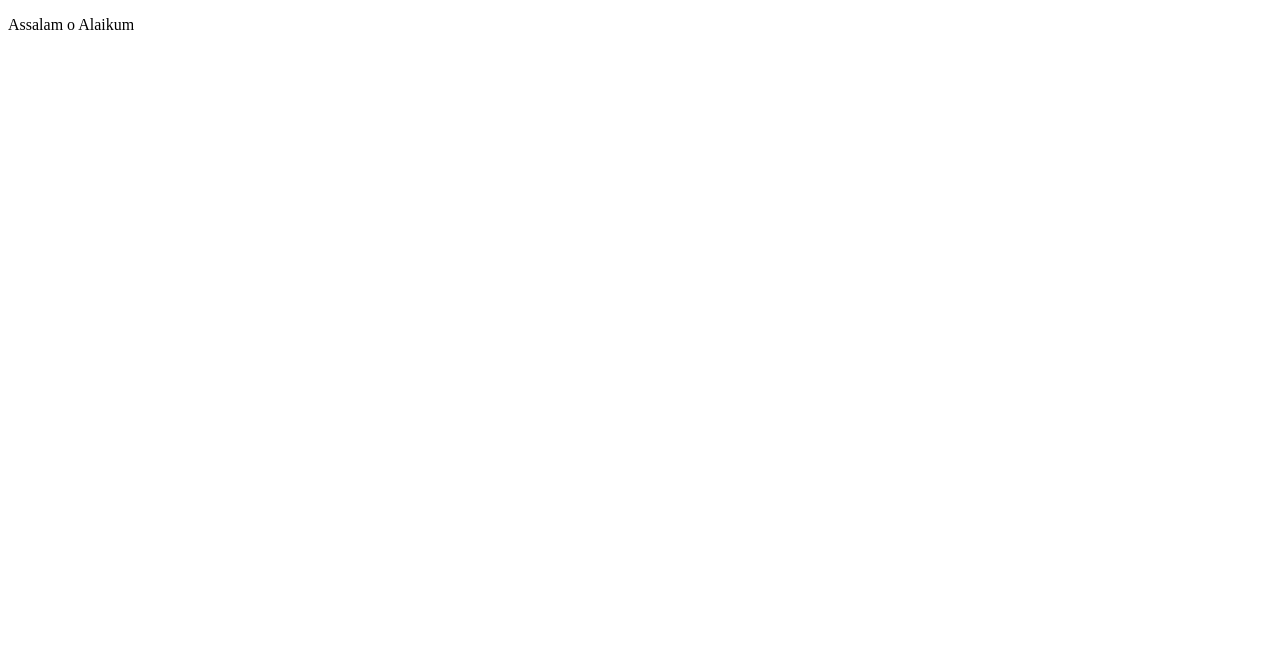
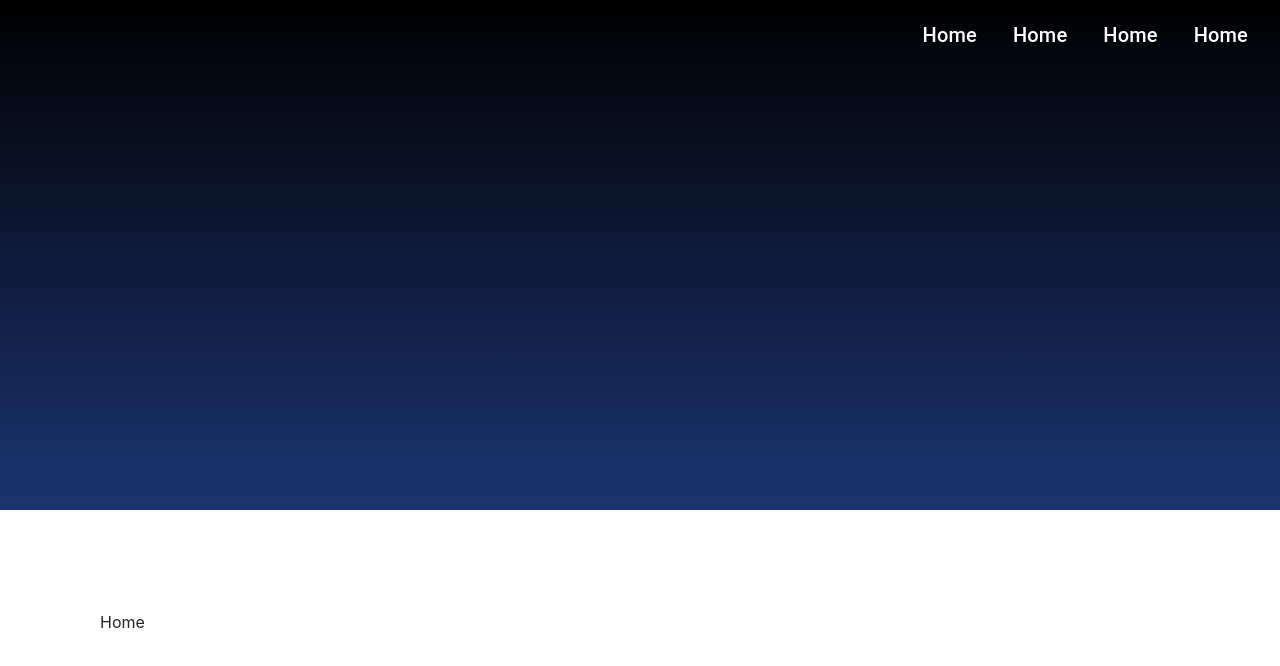
Before and after one commit to zahidalidev/vehicle-selling-platform, a React (Create React App) app in the folder FrontEnd/: page / in a window 1280 px wide. Shown: the top 666 px of the page. Built offline with nearby package versions, Linux system fonts and the light colour scheme.

Commit message:
navbar and drawer ready

```diff
--- /dev/null
+++ b/FrontEnd/jsconfig.json
@@ -0,0 +1,5 @@
+{
+    "exclude": [
+        "node_modules"
+    ]
+}
--- /dev/null
+++ b/FrontEnd/src/App.css
@@ -0,0 +1,11 @@
+.slider{
+    height: 510px;
+    width: 100%;
+    background-image: linear-gradient(180deg, black, rgb(27, 53, 114));;
+}
+
+@media (max-width: 767px){
+    .slider{
+        height: 250px !important;
+    }
+}
--- a/FrontEnd/src/App.js
+++ b/FrontEnd/src/App.js
@@ -1,10 +1,29 @@
+import React, { Component } from "react";
 
-function App() {
-  return (
-    <div className="App">
-      <p>Assalam o Alaikum</p>
-    </div>
-  );
+import NavBar from './appBar/NavBar';
+import Home from './pages/Home';
+import "./App.css"
+
+class App extends Component {
+  render() {
+    return (
+      <div className="App">
+        <div className="container">
+          <div className="col-md-12">
+            <NavBar onWindow={window} />
+          </div>
+        </div>
+        <div className="col-md-12 slider">
+
+        </div>
+        <div className="container">
+          <div style={{ marginTop: 100 }} className="col-md-12">
+            <Home />
+          </div>
+        </div>
+      </div>
+    );
+  }
 }
 
 export default App;
--- /dev/null
+++ b/FrontEnd/src/appBar/NavBar.css
@@ -0,0 +1,55 @@
+.root {
+    flex-grow: 1;
+}
+.appBar {
+    background-color: rgba(40, 40, 40, 0) !important;
+    height: 70px !important ;
+    flex-direction: row !important;
+    justify-content: flex-end !important;
+}
+
+.toolbar {
+    align-items: flex-start;
+    min-height: 128px;
+}
+
+.menue {
+    justify-items: right
+}
+
+.windowMenue {
+    padding: 8px !important;
+    margin-left: 20px !important;
+    width: fit-content;
+    cursor: pointer;
+
+}
+.windowMenue:after {
+  content: "";
+  background: #90c8ee;
+  display: block;
+  position: absolute;
+  padding-top: 25%;
+  padding-left: 30%;
+  margin-left: -20px !important;
+  margin-top: -20%;
+  opacity: 0;
+  transition: all 0.8s
+}
+
+.windowMenue:active:after {
+  padding: 0;
+  margin: 0;
+  opacity: 1;
+  transition: 0s
+}
+@media (max-width: 767px){
+    .draweMenu {
+        width: 100% !important;
+        margin-left: -0px !important;
+        color: black !important;
+    }
+    .appBar {
+        justify-content: flex-start !important;
+    }
+}
--- /dev/null
+++ b/FrontEnd/src/appBar/NavBar.js
@@ -0,0 +1,146 @@
+import React, { useEffect, useState } from 'react';
+import _ from "lodash";
+import PropTypes from 'prop-types';
+import AppBar from '@material-ui/core/AppBar';
+import Drawer from '@material-ui/core/Drawer';
+import IconButton from '@material-ui/core/IconButton';
+import ListItem from '@material-ui/core/ListItem';
+import ListItemIcon from '@material-ui/core/ListItemIcon';
+import MenuIcon from '@material-ui/icons/Menu';
+import Toolbar from '@material-ui/core/Toolbar';
+import { makeStyles, useTheme } from '@material-ui/core/styles';
+import LocalShippingIcon from '@material-ui/icons/LocalShipping';
+import DriveEtaIcon from '@material-ui/icons/DriveEta';
+import InputLabel from '@material-ui/core/InputLabel';
+import FormControl from '@material-ui/core/FormControl';
+import { Typography } from '@material-ui/core';
+import Button from '@material-ui/core/Button';
+import List from "@material-ui/core/List"
+
+import "./NavBar.css"
+import colors from '../config/colors';
+
+const drawerWidth = 130;
+const appBarHeight = 70;
+
+
+const useStyles = makeStyles((theme) => ({
+  menuButton: {
+    [theme.breakpoints.up('sm')]: {
+      display: 'none',
+    },
+  },
+
+  drawer: {
+    [theme.breakpoints.up('sm')]: {
+      width: drawerWidth,
+      flexShrink: 0,
+    },
+  },
+
+  drawerPaper: {
+    marginTop: appBarHeight,
+    width: drawerWidth,
+    backgroundColor: colors.white,
+    color: colors.white,
+    alignItems: "center",
+  },
+
+  logo: {
+    marginTop: window.innerWidth < 768 ? -90 : 5,
+    marginLeft: 20,
+    width: window.innerWidth < 768 ? 200 : 370,
+    height: window.innerWidth < 768 ? appBarHeight - 30 : appBarHeight - 10,
+  },
+
+}));
+
+function NavBar(props) {
+  const { onWindow } = props;
+  const windowWidth = onWindow.innerWidth;
+  const classes = useStyles();
+  const theme = useTheme();
+  const [mobileOpen, setMobileOpen] = useState(false);
+
+  // like componentDidMount() in class
+  useEffect(() => {
+
+  })
+
+  const handleDrawerToggle = () => {
+    setMobileOpen(!mobileOpen);
+  };
+
+  const drawer = (
+    <div style={{ width: "100%", marginTop: 20 }}>
+      <Button className="draweMenu" >Home</Button>
+      <Button className="draweMenu" >Home</Button>
+      <Button className="draweMenu" >Home</Button>
+      <Button className="draweMenu" >Home</Button>
+    </div>
+  );
+
+  const container = onWindow !== undefined ? onWindow.document.body : undefined;
+  console.log("c: ", container)
+  return (
+    <div className="root">
+      {/* App Bar to render drawer conditionally */}
+      <AppBar position="fixed" className="appBar" elevation={0}>
+        <Toolbar className="toolbar">
+          <IconButton
+            color="inherit"
+            aria-label="open drawer"
+            onClick={handleDrawerToggle}
+            className={classes.menuButton}
+          >
+            <MenuIcon />
+          </IconButton>
+          {/* <Toolbar>
+                <img src={logo} className={classes.logo} />
+                </Toolbar> */}
+          <div hidden={windowWidth < 767} >
+            <List style={{
+              display: 'flex',
+              flexDirection: 'row',
+              padding: 0,
+            }}>
+              <Typography className="windowMenue" variant="h6" color="inherit">
+                Home
+              </Typography>
+              <Typography className="windowMenue" variant="h6" color="inherit">
+                Home
+              </Typography>
+              <Typography className="windowMenue" variant="h6" color="inherit">
+                Home
+              </Typography>
+              <Typography className="windowMenue" variant="h6" color="inherit">
+                Home
+              </Typography>
+            </List>
+          </div>
+        </Toolbar>
+      </AppBar>
+
+      {/* for mobile */}
+      <nav className={classes.drawer} >
+        <Drawer
+          container={container}
+          variant="temporary"
+          anchor={'left'}
+          open={mobileOpen}
+          onClose={handleDrawerToggle}
+          classes={{
+            paper: classes.drawerPaper,
+          }}
+          ModalProps={{
+            keepMounted: true, // Better open performance on mobile.
+          }}
+        >
+          {drawer}
+        </Drawer>
+      </nav>
+    </div>
+  );
+}
+
+export default NavBar;
--- /dev/null
+++ b/FrontEnd/src/config/colors.js
@@ -0,0 +1,16 @@
+export default {
+    primary: "#811428",
+    secondary: "#292728",
+    darkGray: "#303656",
+    lightGray: "#dadada",
+    tomato: "#842335",
+    lightBlue: "#4f72cc",
+    skyGreen: "#1da847",
+    black: "#000",
+    white: "#fff",
+    medium: "#6e6969",
+    light: "#f8f4f4",
+    dark: "#0c0c0c",
+    danger: "#ff5252",
+    sideBarButton: "#242223"
+}
--- a/FrontEnd/src/index.js
+++ b/FrontEnd/src/index.js
@@ -2,6 +2,8 @@ import React from 'react';
 import ReactDOM from 'react-dom';
 import App from './App';
 import reportWebVitals from './reportWebVitals';
+import "bootstrap/dist/css/bootstrap.css";
+import "font-awesome/css/font-awesome.css";
 
 ReactDOM.render(
   <React.StrictMode>
--- /dev/null
+++ b/FrontEnd/src/pages/Home.js
@@ -0,0 +1,11 @@
+import React, { Component } from 'react';
+
+class Home extends Component{
+    render(){
+        return(
+            <div>Home</div>
+        );
+    }
+}
+
+export default Home;
```
